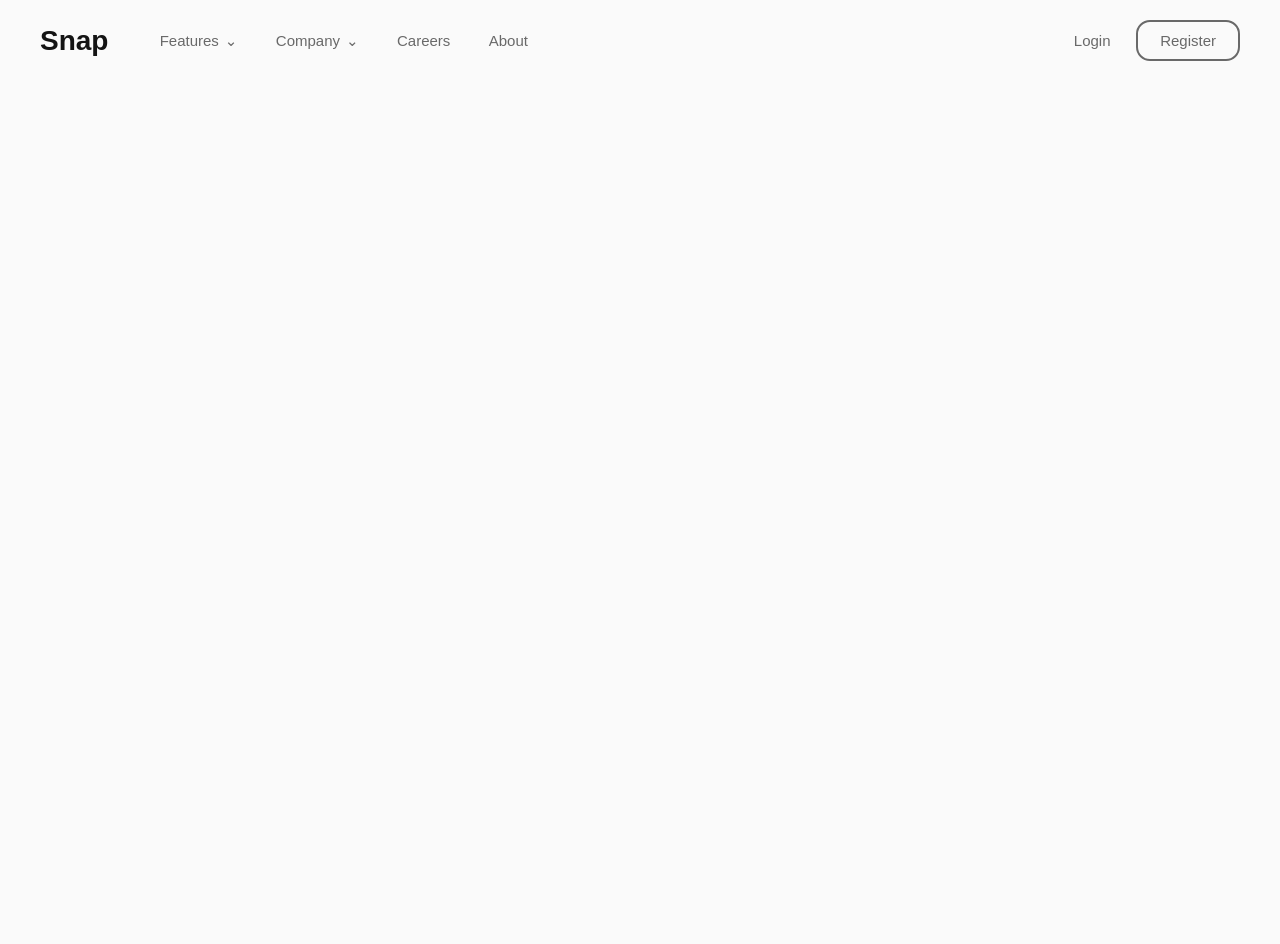
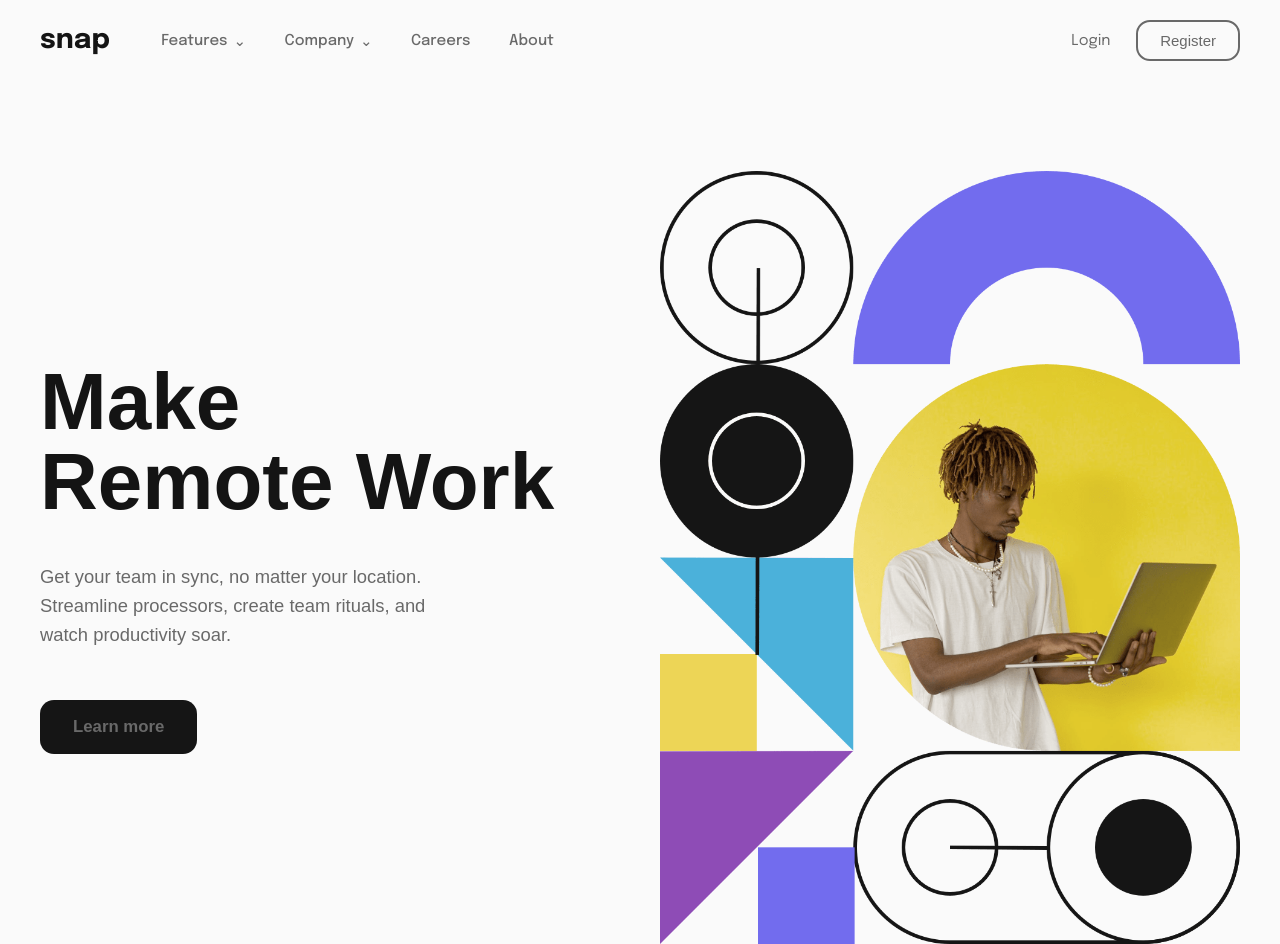
Before and after one commit to Xinfinitygen/snap-landing-page, a website built with Vite: page index.html in a window 1280 px wide. Before the commit the page ends 800 px from the top, so only its background shows below. Built offline with nearby package versions, Linux system fonts and the light colour scheme.

Commit message:
Feat: implement hero image and description

```diff
--- a/css/styles.css
+++ b/css/styles.css
@@ -17,8 +17,12 @@ nav {
   flex-wrap: nowrap;
   padding: 20px 40px;
   width: 100%;
+
+  font-family: "Epilogue", sans-serif;
+  /* font-optical-sizing: auto;
+ font-style: normal;
+ font-weight: 500; */
 }
-
 /* Grouping Logo + Main Links together on the left */
 .nav-primary-li {
   display: flex;
@@ -153,3 +157,57 @@ nav {
   min-width: 130px;
   margin-top: 16px;
 }
+.hero-section {
+  display: flex;
+  align-items: center;
+  justify-content: space-between;
+  min-width: 1100px;
+  margin: 90px auto 0 auto;
+  padding: 0 40px;
+  gap: 80px;
+}
+.hero-image-container {
+    max-width: 480px;
+    width: 100%;
+}
+.hero-img-container img {
+  width: 100%;
+ height: auto;
+ display: block;
+}
+.hero-description {
+  display: flex;
+  flex-direction: column;
+  align-items: flex-start;
+  min-width: 540px;
+  text-align: left;
+}
+.hero-description h1 {
+  font-size: 5rem;
+  line-height: 1;
+  font-weight: 700;
+  color: #141414;
+  margin-bottom: 40px;
+}
+.hero-description p {
+  color: hsl(0, 0%, 41%);
+  font-size: 1.15rem;
+  line-height: 1.6;
+  margin-bottom: 50px;
+}
+.learn-more-btn {
+  background-color: #151515;
+  color: hsl(0, 0%, 41%);
+  border: 1px solid transparent;
+  padding: 16px 32px;
+  border-radius: 14px;
+  font-weight: 700;
+  font-size: 1.05rem;
+  cursor: pointer;
+  transition: all 0.2s ease;
+}
+.learn-more-btn:hover {
+  background-color: transparent;
+  color: #151515;
+  border-color: #151515;
+}
--- a/index.html
+++ b/index.html
@@ -5,8 +5,11 @@
     <meta charset="UTF-8">
     <meta name="viewport" content="width=device-width, initial-scale=1.0">
     <title>Document</title>
+    <link rel="preconnect" href="https://fonts.googleapis.com">
+    <link rel="preconnect" href="https://fonts.gstatic.com" crossorigin>
+    <link href="https://fonts.googleapis.com/css2?family=Epilogue:ital,wght@0,100..900;1,100..900&display=swap"
+        rel="stylesheet">
     <link rel="stylesheet" href="./css/styles.css">
-    <link rel="stylesheet" href="https://cdnjs.cloudflare.com/ajax/libs/font-awesome/4.7.0/css/font-awesome.min.css">
 </head>
 
 <body>
@@ -16,7 +19,7 @@
         <nav>
 
             <div class="nav-primary-li">
-                <h2>Snap</h2>
+                <h2>snap</h2>
 
                 <ul>
 
@@ -92,6 +95,28 @@
 
         </nav>
     </header>
+
+
+
+    <!--  ========== Hero Section ========== -->
+    <div class="hero-section">
+        <div class="hero-description">
+            <h1>Make <br> Remote Work </h1>
+
+            <p>Get your team in sync, no matter your location. <br>
+                Streamline processors, create team rituals, and <br>
+                watch productivity soar.</p>
+
+            <button class="learn-more-btn">Learn more</button>
+
+        </div>
+
+        <div class="hero-img-container">
+            <img src="./assets/images/image-hero-desktop.png" alt="">
+        </div>
+
+    </div>
+
     <script src="./script.js"></script>
 </body>
 
```
